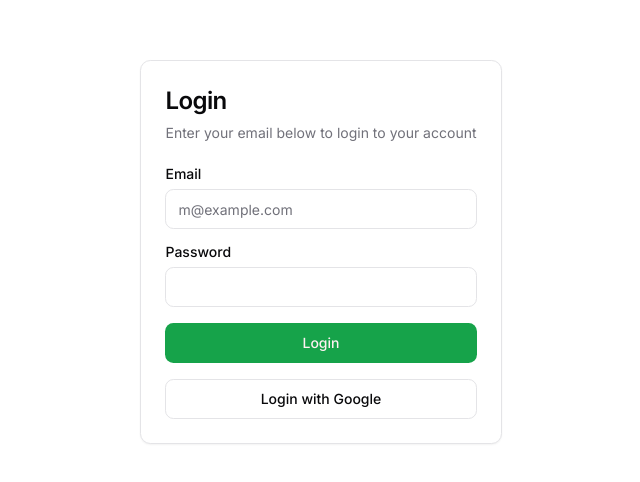
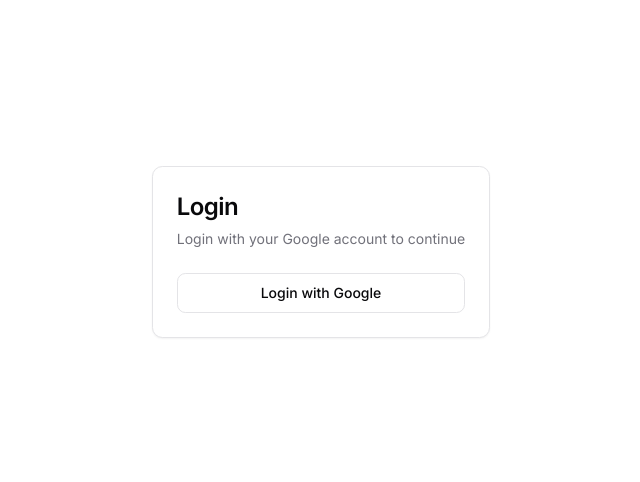
Before and after one commit to KaelNierras/class-qa-board, a Next.js app: page /login in a window 1280 px wide. Shown: the part 148-630 px from the top of the page, without its empty margins (319-959 px from the left). Built offline with nearby package versions, Linux system fonts and the light colour scheme.

Commit message:
removed login in email and passowrd

```diff
--- a/app/(auth)/login/components/LoginForm.tsx
+++ b/app/(auth)/login/components/LoginForm.tsx
@@ -19,13 +19,13 @@
       <CardHeader>
         <CardTitle className="text-2xl">Login</CardTitle>
         <CardDescription>
-          Enter your email below to login to your account
+          Login with your Google account to continue
         </CardDescription>
       </CardHeader>
       <CardContent>
         <form action="">
             <div className="grid gap-4">
-              <div className="grid gap-2">
+              {/* <div className="grid gap-2">
                 <Label htmlFor="email">Email</Label>
                 <Input
                   id="email"
@@ -43,7 +43,7 @@
               </div>
               <Button type="submit" formAction={login} className="w-full">
                 Login
-              </Button>
+              </Button> */}
              <SignInWithGoogleButton/>
             </div>
         </form>
```
